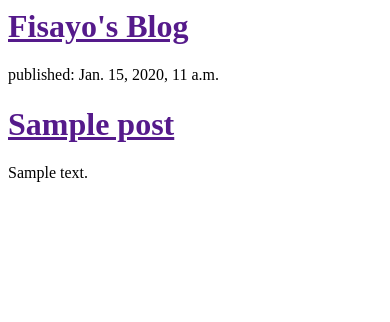
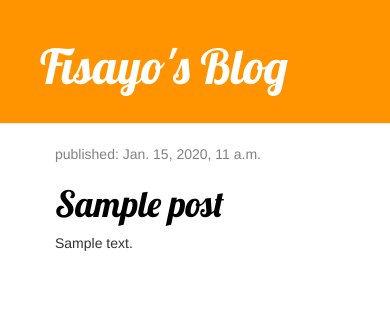
Before and after one commit to fisayo-DMG/my-first-blog, a Django app: template blog/templates/blog/post_list.html in a window 390 px wide. Shown: the top 322 px of the page. Run offline with Django 3.2, Linux system fonts and the light colour scheme; the template is opened without the code that fills it: values that come from a table or form of the project are taken from there, others are empty; tables that the repository leaves empty hold one stand-in row (values such as "Sample post"); some libraries are stand-ins or nearby versions.

Commit message:
Added view and template for detailed blog post as well as CSS for the site.

```diff
--- /dev/null
+++ b/blog/static/css/blog.css
@@ -0,0 +1,48 @@
+
+
+.page-header {
+    background-color: #ff9400;
+    margin-top: 0;
+    padding: 20px 20px 20px 40px;
+}
+
+.page-header h1, .page-header h1 a, .page-header h1 a:visited, .page-header h1 a:active {
+    color: #ffffff;
+    font-size: 36pt;
+    text-decoration: none;
+}
+
+.content {
+    margin-left: 40px;
+}
+
+h1, h2, h3, h4 {
+    font-family: 'Lobster', cursive;
+}
+
+.date {
+    color: #828282;
+}
+
+.save {
+    float: right;
+}
+
+.post-form textarea, .post-form input {
+    width: 100%;
+}
+
+.top-menu, .top-menu:hover, .top-menu:visited {
+    color: #ffffff;
+    float: right;
+    font-size: 26pt;
+    margin-right: 20px;
+}
+
+.post {
+    margin-bottom: 70px;
+}
+
+.post h1 a, .post h1 a:visited {
+    color: #000000;
+}
--- /dev/null
+++ b/blog/templates/blog/base.html
@@ -0,0 +1,24 @@
+{% load staticfiles %}
+<html>
+    <head>
+    	<title>Fisayo's Blog</title>
+    	<link rel="stylesheet" href="//maxcdn.bootstrapcdn.com/bootstrap/3.2.0/css/bootstrap.min.css">
+		<link rel="stylesheet" href="//maxcdn.bootstrapcdn.com/bootstrap/3.2.0/css/bootstrap-theme.min.css">
+		<link href="//fonts.googleapis.com/css?family=Lobster&subset=latin,latin-ext" rel="stylesheet" type="text/css">
+		<link rel="stylesheet" href="{% static 'css/blog.css' %}">
+
+    </head>
+    <body>
+    <div class="page-header">
+        <h1><a href="/">Fisayo's Blog</a></h1>
+    </div>
+    <div class="content container">
+        <div class="row">
+            <div class="col-md-8">
+            {% block content %}
+            {% endblock %}
+            </div>
+        </div>
+    </div>
+    </body>
+</html>
--- a/blog/templates/blog/post_list.html
+++ b/blog/templates/blog/post_list.html
@@ -1,19 +1,13 @@
-<html>
-    <head>
-        <title>Fisayo's Blog</title>
-    </head>
-    <body>
-        <div>
-            <h1><a href="">Fisayo's Blog</a></h1>
-        </div>
+{% extends 'blog/base.html' %}
 
-        {% for post in posts %}
-        	<div>
-        		<p>published: {{ post.published_date }}</p>
-        		<h1><a href="">{{ post.title }}</a></h1>
-        		<p>{{ post.text|linebreaksbr }}</p>
-        	</div>
-        {% endfor %}
-
-    </body>
-</html>
+{% block content %}
+	{% for post in posts %}
+		<div class="post">
+			<div class="date">
+	    		<p>published: {{ post.published_date }}</p>
+			</div>
+			<h1><a href="{% url 'post_detail' pk=post.pk %}">{{ post.title }}</a></h1>
+			<p>{{ post.text|linebreaksbr }}</p>
+		</div>
+	{% endfor %}
+{% endblock content %}
--- a/blog/urls.py
+++ b/blog/urls.py
@@ -3,4 +3,5 @@ from . import views
 
 urlpatterns = [
 	url(r'^$', views.post_list, name='post_list'),
+	url(r'^post/(?P<pk>\d+)/$', views.post_detail, name='post_detail'),
 ]
--- a/blog/views.py
+++ b/blog/views.py
@@ -1,4 +1,4 @@
-from django.shortcuts import render
+from django.shortcuts import render, get_object_or_404
 from .models import Post # the dot means current directory or current
 	# application. so techinically this means from the same directory
 	# that has views.py, import models (no need to .py to models)
@@ -7,3 +7,7 @@ from django.utils import timezone
 def post_list(request):
 	posts = Post.objects.filter(published_date__lte=timezone.now()).order_by('published_date')
 	return render(request, 'blog/post_list.html', {'posts':posts})
+
+def post_detail(request, pk):
+	post = get_object_or_404(Post, pk=pk)
+	return render(request, 'blog/post_detail.html', {'post': post})
```
Also changed, not shown: blog/templates/blog/post_detail.html (added, +13 -0 lines).
